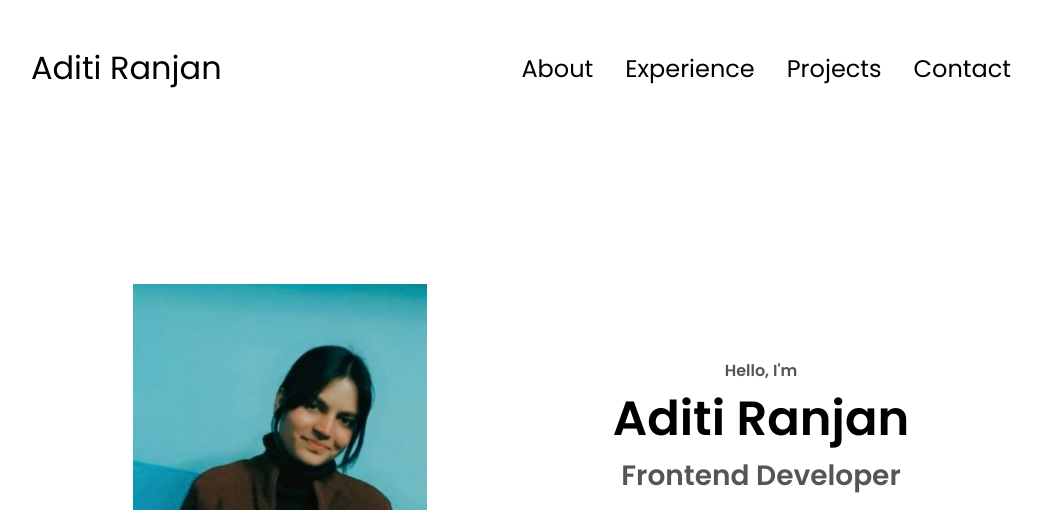
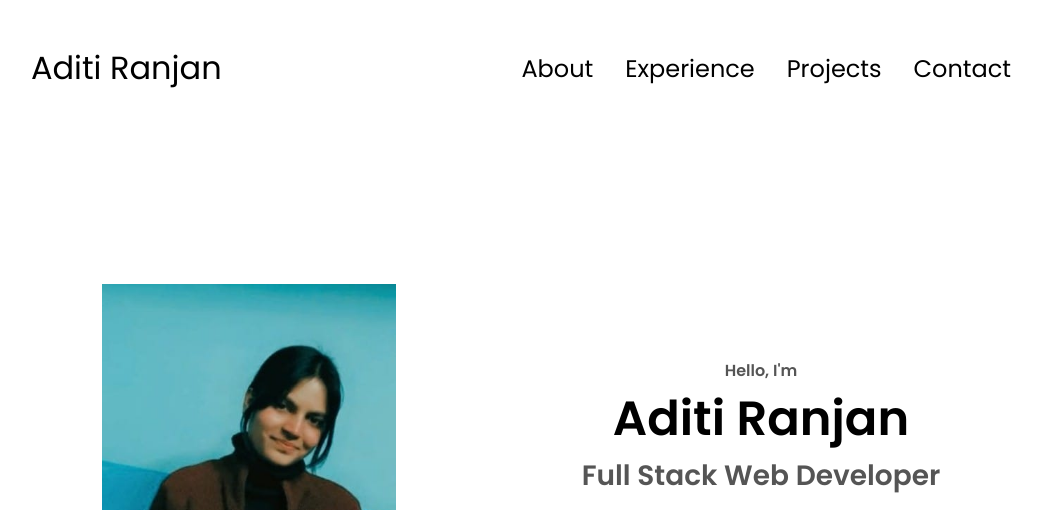
Before and after one commit to AditiRanjan6/Portfolio, a plain HTML site: page html-css-js-portfolio-tutorial-2-main/index.html in a window 1280 px wide. Shown: the top 510 px of the page, without its empty margins (119-1161 px from the left). Drawn offline with Linux system fonts and the light colour scheme.

Commit message:
First Commit

```diff
--- a/html-css-js-portfolio-tutorial-2-main/index.html
+++ b/html-css-js-portfolio-tutorial-2-main/index.html
@@ -43,7 +43,7 @@
       <div class="section__text">
         <p class="section__text__p1">Hello, I'm</p>
         <h1 class="title">Aditi Ranjan</h1>
-        <p class="section__text__p2">Frontend Developer</p>
+        <p class="section__text__p2">Full Stack Web Developer</p>
         <div class="btn-container">
           <button class="btn btn-color-1" onclick="location.href='./#contact'">
             Contact Info
```
